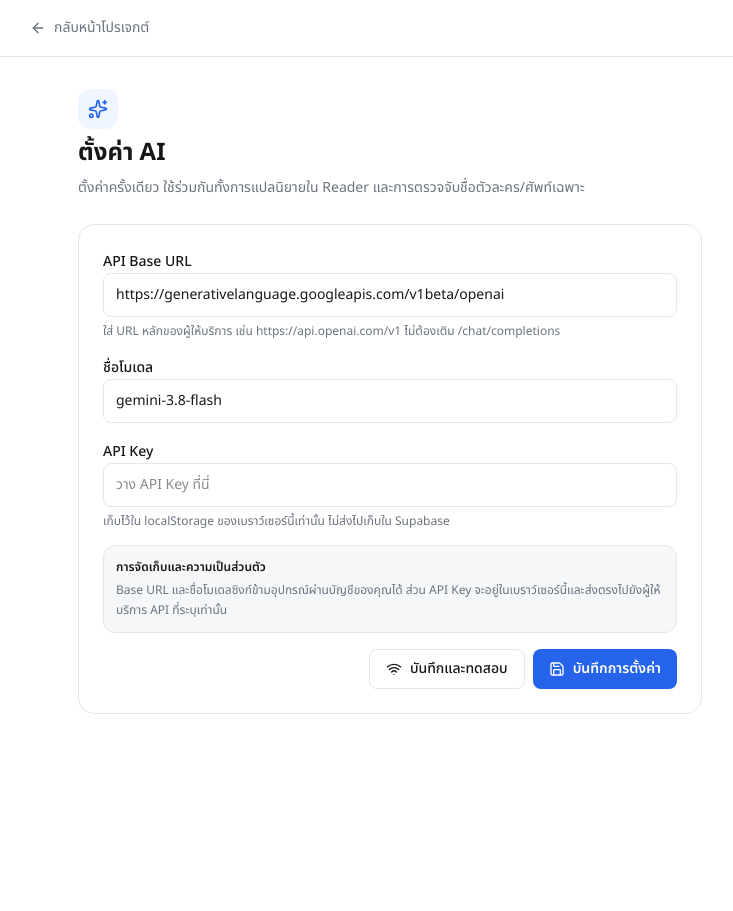
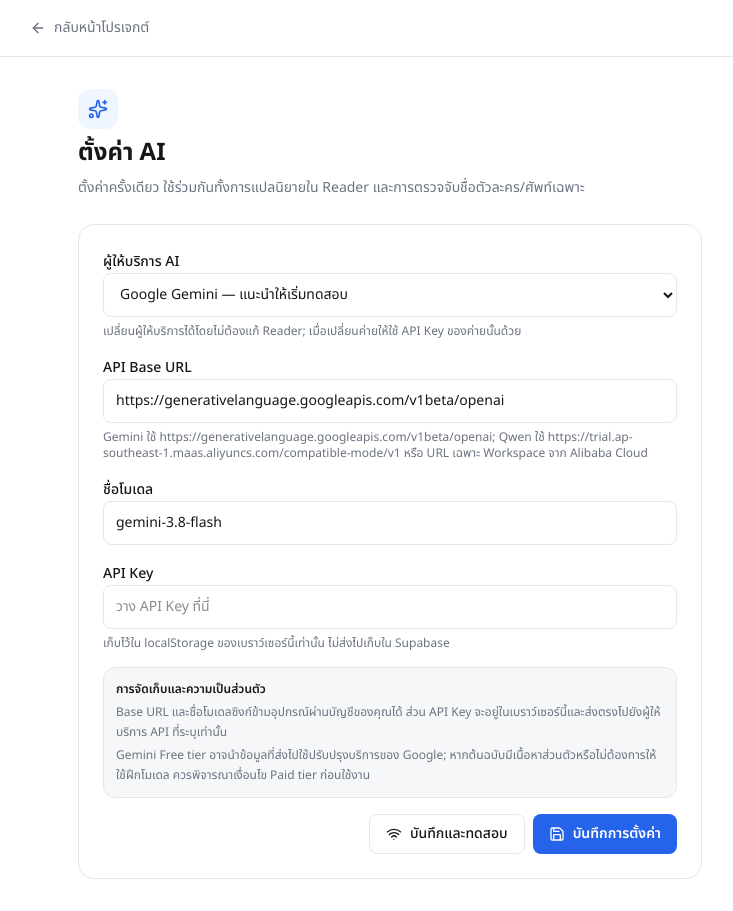
Before and after one commit to Blackzecond/novel-crawler, a Next.js app: page /settings/ai in a window 1280 px wide. Shown: the whole page, without its empty margins (250-983 px from the left). Before the commit the page ends 800 px from the top, so only its background shows below. Built offline with nearby package versions, Linux system fonts and the light colour scheme; no server answers.

Commit message:
Add Gemini and Qwen provider selection to AI settings

```diff
--- a/app/settings/ai/page.tsx
+++ b/app/settings/ai/page.tsx
@@ -5,6 +5,9 @@ import Link from 'next/link';
 import { ArrowLeft, CheckCircle2, CircleAlert, Loader2, Save, Sparkles, Wifi } from 'lucide-react';
 import {
   AiDetectSettings,
+  AiProvider,
+  AI_PROVIDER_PRESETS,
+  inferAiProvider,
   defaultAiSettings,
   hasAiKey,
   loadAiSettings,
@@ -14,6 +17,7 @@ import { loadCloudAiSettings, saveCloudAiSettings } from '@/lib/cloudPreferences
 
 export default function AiSettingsPage() {
   const [settings, setSettings] = useState<AiDetectSettings>(defaultAiSettings);
+  const [provider, setProvider] = useState<AiProvider>(inferAiProvider(defaultAiSettings.baseUrl));
   const [loaded, setLoaded] = useState(false);
   const [saving, setSaving] = useState(false);
   const [testing, setTesting] = useState(false);
@@ -43,10 +47,12 @@ export default function AiSettingsPage() {
           model: cloud?.model || local.model,
         };
         setSettings(merged);
+        setProvider(inferAiProvider(merged.baseUrl));
         setSaved(hasAiKey(merged));
       } catch (err) {
         if (!active) return;
         setSettings(local);
+        setProvider(inferAiProvider(local.baseUrl));
         setSaved(hasAiKey(local));
         setNotice('โหลดค่าจาก Cloud ไม่สำเร็จ ใช้ค่าที่บันทึกในเบราว์เซอร์นี้แทน');
       } finally {
@@ -178,16 +184,43 @@ export default function AiSettingsPage() {
           ) : (
             <>
               <label className="block space-y-1.5">
+                <span className="text-sm font-medium">ผู้ให้บริการ AI</span>
+                <select
+                  value={provider}
+                  onChange={(event) => {
+                    const next = event.target.value as AiProvider;
+                    setProvider(next);
+                    if (next !== 'custom') {
+                      const preset = AI_PROVIDER_PRESETS[next];
+                      update({ baseUrl: preset.baseUrl, model: preset.model });
+                    } else {
+                      setSaved(false);
+                    }
+                  }}
+                  className="h-11 w-full rounded-lg border border-line bg-bg px-3 text-sm outline-none focus:ring-2 focus:ring-accent/50"
+                >
+                  <option value="gemini">Google Gemini — แนะนำให้เริ่มทดสอบ</option>
+                  <option value="qwen">Alibaba Qwen — โมเดลจีน</option>
+                  <option value="custom">Custom OpenAI-compatible</option>
+                </select>
+                <span className="block text-xs text-muted">
+                  เปลี่ยนผู้ให้บริการได้โดยไม่ต้องแก้ Reader; เมื่อเปลี่ยนค่ายให้ใช้ API Key ของค่ายนั้นด้วย
+                </span>
+              </label>
+
+              <label className="block space-y-1.5">
                 <span className="text-sm font-medium">API Base URL</span>
                 <input
                   type="url"
                   value={settings.baseUrl}
                   onChange={(event) => update({ baseUrl: event.target.value })}
-                  placeholder={defaultAiSettings.baseUrl}
+                  placeholder={provider === 'gemini' ? AI_PROVIDER_PRESETS.gemini.baseUrl : provider === 'qwen' ? AI_PROVIDER_PRESETS.qwen.baseUrl : defaultAiSettings.baseUrl}
                   autoComplete="url"
                   className="h-11 w-full rounded-lg border border-line bg-bg px-3 text-sm outline-none focus:ring-2 focus:ring-accent/50"
                 />
-                <span className="block text-xs text-muted">ใส่ URL หลักของผู้ให้บริการ เช่น https://api.openai.com/v1 ไม่ต้องเติม /chat/completions</span>
+                <span className="block text-xs text-muted">
+                  Gemini ใช้ https://generativelanguage.googleapis.com/v1beta/openai; Qwen ใช้ https://trial.ap-southeast-1.maas.aliyuncs.com/compatible-mode/v1 หรือ URL เฉพาะ Workspace จาก Alibaba Cloud
+                </span>
               </label>
 
               <label className="block space-y-1.5">
@@ -196,7 +229,7 @@ export default function AiSettingsPage() {
                   type="text"
                   value={settings.model}
                   onChange={(event) => update({ model: event.target.value })}
-                  placeholder="gpt-4o-mini"
+                  placeholder={provider === 'gemini' ? AI_PROVIDER_PRESETS.gemini.model : provider === 'qwen' ? AI_PROVIDER_PRESETS.qwen.model : 'model-id'}
                   autoComplete="off"
                   className="h-11 w-full rounded-lg border border-line bg-bg px-3 text-sm outline-none focus:ring-2 focus:ring-accent/50"
                 />
@@ -219,6 +252,7 @@ export default function AiSettingsPage() {
               <div className="rounded-xl border border-line bg-surface p-3 text-xs leading-relaxed text-muted">
                 <p className="font-semibold text-fg">การจัดเก็บและความเป็นส่วนตัว</p>
                 <p className="mt-1">Base URL และชื่อโมเดลซิงก์ข้ามอุปกรณ์ผ่านบัญชีของคุณได้ ส่วน API Key จะอยู่ในเบราว์เซอร์นี้และส่งตรงไปยังผู้ให้บริการ API ที่ระบุเท่านั้น</p>
+                <p className="mt-1">Gemini Free tier อาจนำข้อมูลที่ส่งไปใช้ปรับปรุงบริการของ Google; หากต้นฉบับมีเนื้อหาส่วนตัวหรือไม่ต้องการให้ใช้ฝึกโมเดล ควรพิจารณาเงื่อนไข Paid tier ก่อนใช้งาน</p>
               </div>
 
               {error && (
```
